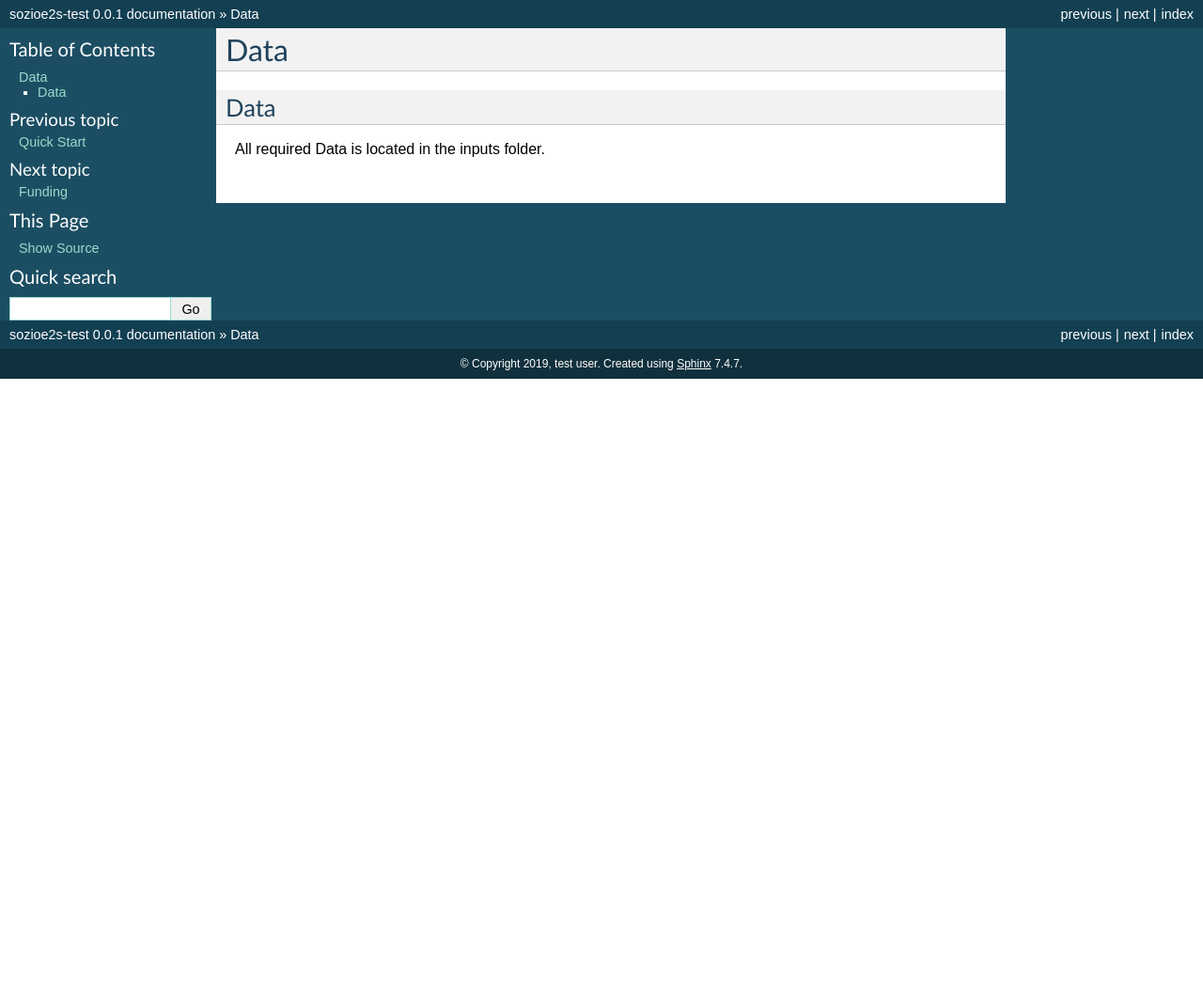
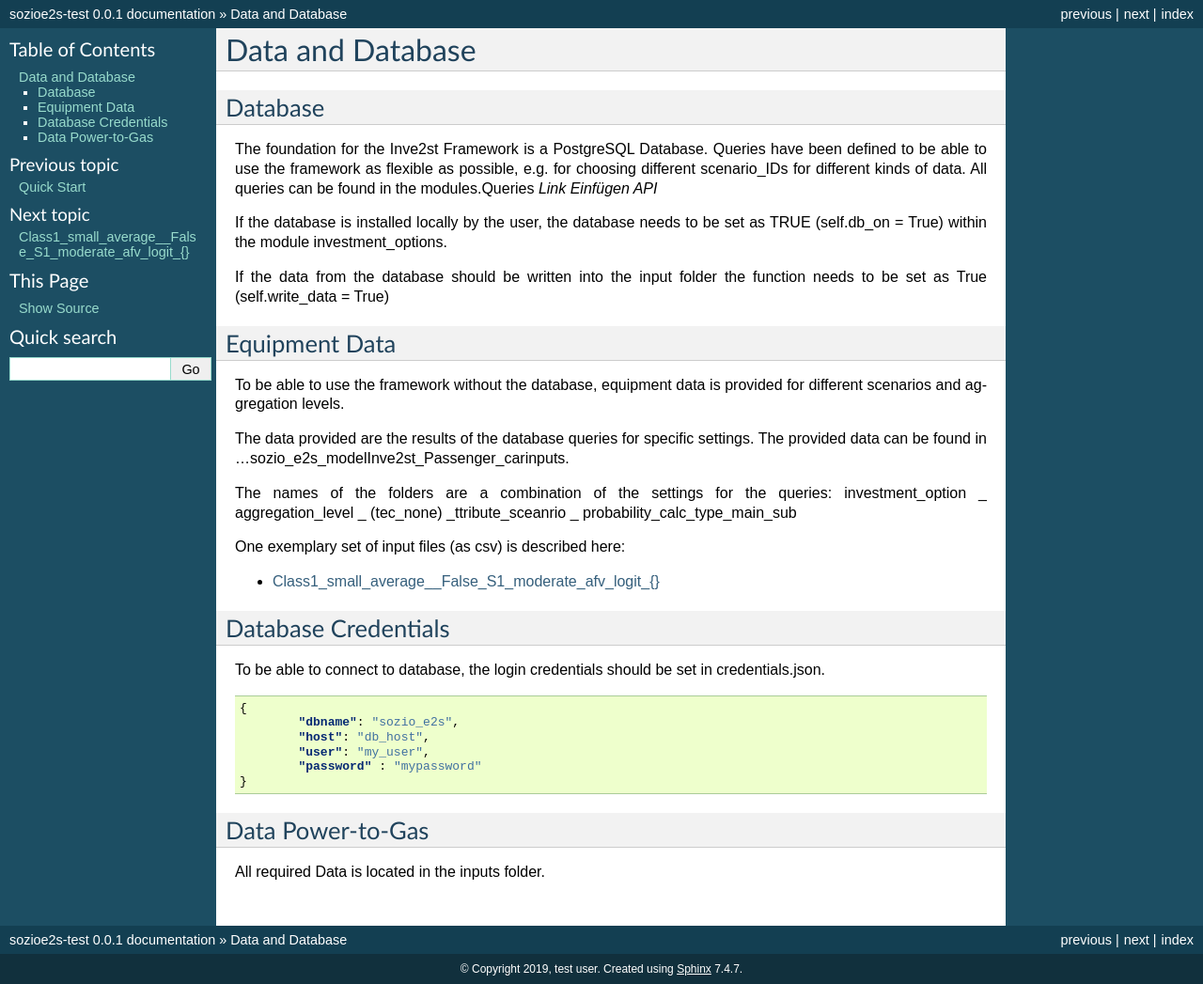
Before and after one commit to CSenkpiel/Inve2st, a Sphinx documentation site: the page built from docs/source/data_and_data_base.rst, in a window 1280 px wide. Shown: the whole page at 94% size. Built offline with Sphinx 7.4.7, drawn with Linux system fonts in a browser that asks for light colours; before the commit the page ends 900 px from its top, so only the background shows below that.

Commit message:
Update data_and_data_base.rst

```diff
--- a/docs/source/data_and_data_base.rst
+++ b/docs/source/data_and_data_base.rst
@@ -1,9 +1,55 @@
 .. _data_and_data_base:
 
-Data
+Data and Database
 =================
 
-Data
+Database
+------------------------------
+
+The foundation for the Inve2st Framework is a PostgreSQL Database. Queries have been defined to be able to use the framework as flexible as possible, e.g. for choosing different scenario_IDs for different kinds of data. All queries can be found in the modules.Queries *Link Einfügen API*
+
+If the database is installed locally by the user, the database needs to be set as TRUE (self.db_on = True) within the module investment_options.
+
+If the data from the database should be written into the input folder the function needs to be set as True (self.write_data = True)
+
+
+Equipment Data
+------------------------------
+
+
+To be able to use the framework without the database, equipment data is provided for different scenarios and aggregation levels.
+
+The data provided are the results of the database queries for specific settings. The provided data can be found in …\sozio_e2s_model\Inve2st_Passenger_car\inputs.
+
+
+The names of the folders are a combination of the settings for the queries:
+investment_option _ aggregation_level _ (tec_none) _ttribute_sceanrio _ probability_calc_type_main_sub
+
+
+One exemplary set of input files (as csv) is described here:
+
+
+.. toctree::
+   :maxdepth: 2
+   :glob:
+
+   data_inputs/*
+
+
+Database Credentials
+------------------------------
+To be able to connect to database, the login credentials should be set in credentials.json.
+
+.. code-block:: JSON
+
+	{
+		"dbname": "sozio_e2s",
+		"host": "db_host",
+		"user": "my_user",
+		"password" : "mypassword"
+	}
+
+Data Power-to-Gas
 ------------------------------
 
 All required Data is located in the inputs folder.
```
